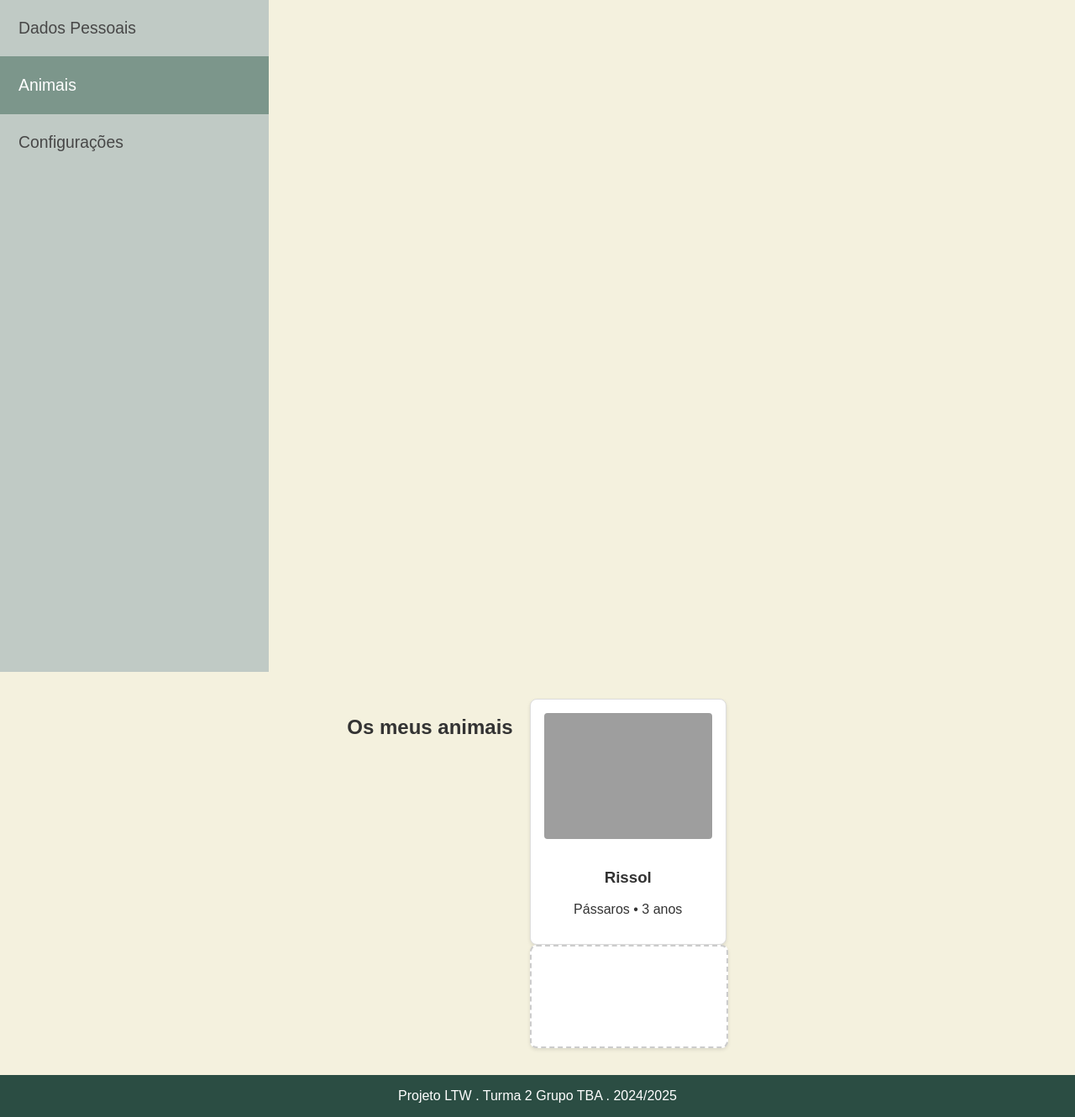
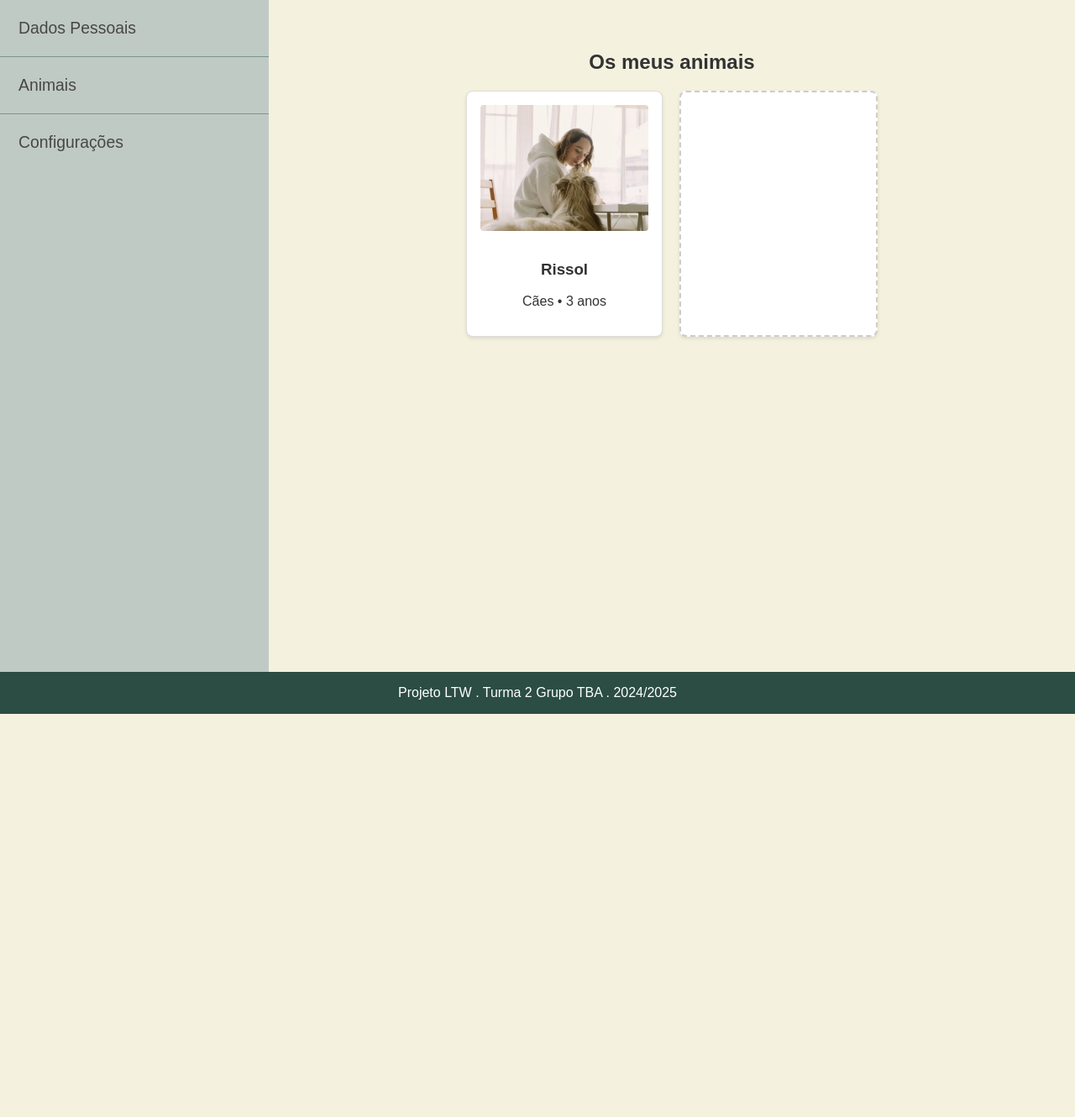
Before and after one commit to casemiromjm/petlink, a PHP site: page /pages/animals.php in a window 1280 px wide. Shown: the part 118-1448 px from the top of the page at 84% size. After the commit the page ends 968 px from the top, so only its background shows below. Run offline with PHP 8.4, Linux system fonts and the light colour scheme; data comes from the database, SQL or seed files in the repository; some libraries are stand-ins or nearby versions; grey boxes are pictures that could not be loaded.

Commit message:
animal page's now correctly shows animal list

```diff
--- a/database/database.sql
+++ b/database/database.sql
@@ -92,6 +92,7 @@ CREATE TABLE user_animals (
     name NVARCHAR(50) NOT NULL,
     age INT NOT NULL,
     species INT NOT NULL,
+    animal_picture NVARCHAR(255),
     FOREIGN KEY (user_id) REFERENCES Users(user_id) ON DELETE CASCADE,
     FOREIGN KEY (species) REFERENCES Animal_types(animal_id)
 );
@@ -252,3 +253,6 @@ INSERT INTO Ad_services(ad_id, service_id) VALUES (29, 3); -- Petsitting
 -- Inserir reviews
 --INSERT INTO Reviews (order_id, freelancer_username, client_username, rating, comment) VALUES
 --INSERT INTO Reviews (order_id, freelancer_username, client_username, rating) VALUES
+
+-- Query para obter nome e foto de animais de um utilizador específico
+SELECT name, animal_picture FROM user_animals WHERE user_id = 1;
--- a/pages/animals.php
+++ b/pages/animals.php
@@ -10,7 +10,18 @@ $db = getDatabaseConnection();
 $userId = 1; // Replace with the actual logged-in user's ID
 
 drawHeader();
-drawNavbar();
-drawAnimals($db, $userId);
+?>
+<body>
+    <div class="animals-layout">
+        <aside class="side-nav">
+            <?php drawNavbar(); ?>
+        </aside>
+
+        <main class="animals-content">
+            <?php drawAnimals($db, $userId); ?>
+        </main>
+    </div>
+</body>
+<?php
 drawFooter();
 ?>
--- a/stylesheets/style.css
+++ b/stylesheets/style.css
@@ -361,7 +361,7 @@ body.profile-page {
     background-color: #c0cac5;
     width: 20em;
     padding: 0;
-    height: 100%;
+    height: 100%; /* Ensure it stretches to the full height of the parent */
 }
 
 .side-nav ul {
@@ -402,7 +402,7 @@ body.profile-page {
     border: none;
 }
 
-.side-nav ul li.active a {
+side-nav ul li.active a {
     background-color: #7c968b;
     color: white;
 }
@@ -414,7 +414,6 @@ body.profile-page {
     display: flex;
     justify-content: center;
 }
-
 
 .edit-profile-container {
     padding: 0;
@@ -473,7 +472,6 @@ body.profile-page {
 .profile-form {
     display: block;
 }
-
 
 .form-group label {
     display: block;
@@ -801,14 +799,17 @@ body.profile-page {
     border-radius: 4px;
 }
 
-/* Animal Cards */
+/* Animais do utilizador */
 .animal-list {
-    max-width: 900px;
-    margin: 2em auto;
+    text-align: center;
+}
+
+.animal-cards {
     display: flex;
     flex-wrap: wrap;
+    justify-content: center;
+    margin-top: 20px;
     gap: 20px;
-    justify-content: center;
 }
 
 .animal-card {
@@ -827,6 +828,7 @@ body.profile-page {
     object-fit: cover;
     border-radius: 4px;
     margin-bottom: 1em;
+    width: 200px;
 }
 
 .add-animal {
@@ -848,3 +850,21 @@ body.profile-page {
     font-weight: bold;
     margin-bottom: 0.5em;
 }
+
+/* Layout de animais */
+.animals-layout {
+    display: flex;
+    min-height: 100vh;
+}
+
+.animals-layout .side-nav {
+    height: 100%;
+    min-height: 100vh;
+}
+
+.animals-layout .animals-content {
+    flex: 1;
+    padding: 40px;
+    min-height: 100vh;
+    box-sizing: border-box;
+}
--- a/templates/animals.php
+++ b/templates/animals.php
@@ -10,7 +10,7 @@
         <div class="animal-cards">
             <?php
             $stmt = $db->prepare('
-                SELECT ua.name, ua.age, at.animal_name
+                SELECT ua.name, ua.age, at.animal_name, ua.animal_picture
                 FROM user_animals ua
                 JOIN Animal_types at ON ua.species = at.animal_id
                 WHERE ua.user_id = ?
@@ -20,7 +20,7 @@
 
             foreach ($animals as $animal): ?>
                 <div class="animal-card">
-                    <img src="../resources/default_animal.png" alt="Animal">
+                    <img src="<?= htmlspecialchars(str_replace('./', '../', $animal['animal_picture'] ?? '../resources/default_animal.png')) ?>" alt="Animal">
                     <h3><?= htmlspecialchars($animal['name']) ?></h3>
                     <p><?= htmlspecialchars($animal['animal_name']) ?> • <?= htmlspecialchars((string)$animal['age']) ?> anos</p>
                 </div>
```
Also changed, not shown: database/database.db.
